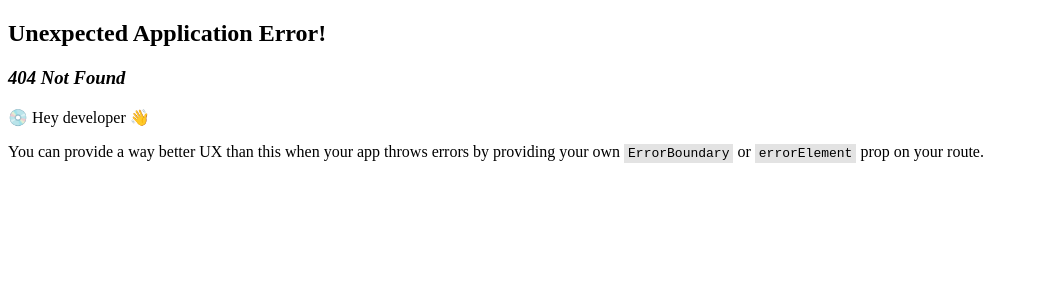
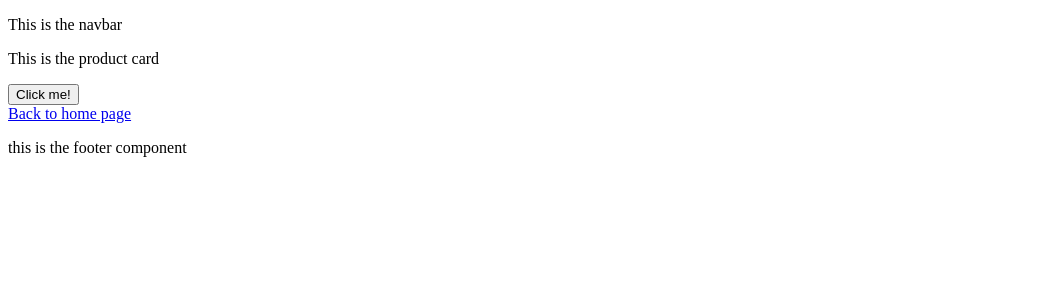
Before and after one commit to RaihanSharif/shopping-cart, a React (Vite) app: page /shop in a window 1280 px wide. Before the commit this address had no page. Shown: the top 300 px of the page, without its empty margins (0-1039 px from the left). Built offline with nearby package versions, Linux system fonts and the light colour scheme.

Commit message:
Linked up home page with shop page using react router

```diff
--- a/src/components/Homepage.jsx
+++ b/src/components/Homepage.jsx
@@ -1,11 +1,13 @@
 import { Navbar } from "./NavBar";
 import { Hero } from "./Hero";
 import { Footer } from "./Footer";
+import { Link } from "react-router-dom";
 
 function Homepage() {
   return (
     <>
       <Navbar />
+      <Link to="shop">Shop</Link>
       <Hero />
       <Footer />
     </>
--- a/src/components/ProductCard.jsx
+++ b/src/components/ProductCard.jsx
@@ -0,0 +1,10 @@
+function ProductCard() {
+  return (
+    <div>
+      <p>This is the product card</p>
+      <button>Click me!</button>
+    </div>
+  );
+}
+
+export { ProductCard };
--- /dev/null
+++ b/src/components/ShopPage.jsx
@@ -0,0 +1,19 @@
+import { Footer } from "./Footer";
+import { Navbar } from "./NavBar";
+import { ProductCard } from "./ProductCard";
+import { Link } from "react-router-dom";
+
+function ShopPage() {
+  return (
+    <>
+      <Navbar />
+      <section>
+        <ProductCard />
+        <Link to="/">Back to home page</Link>
+      </section>
+      <Footer />
+    </>
+  );
+}
+
+export { ShopPage };
--- a/src/routes.jsx
+++ b/src/routes.jsx
@@ -1,4 +1,5 @@
 import { Homepage } from "./components/Homepage";
+import { ShopPage } from "./components/ShopPage";
 
 const routes = [
   {
@@ -6,6 +7,10 @@ const routes = [
     element: <Homepage />,
     // TODO: Error page
   },
+  {
+    path: "shop",
+    element: <ShopPage />,
+  },
 ];
 
 export { routes };
```
